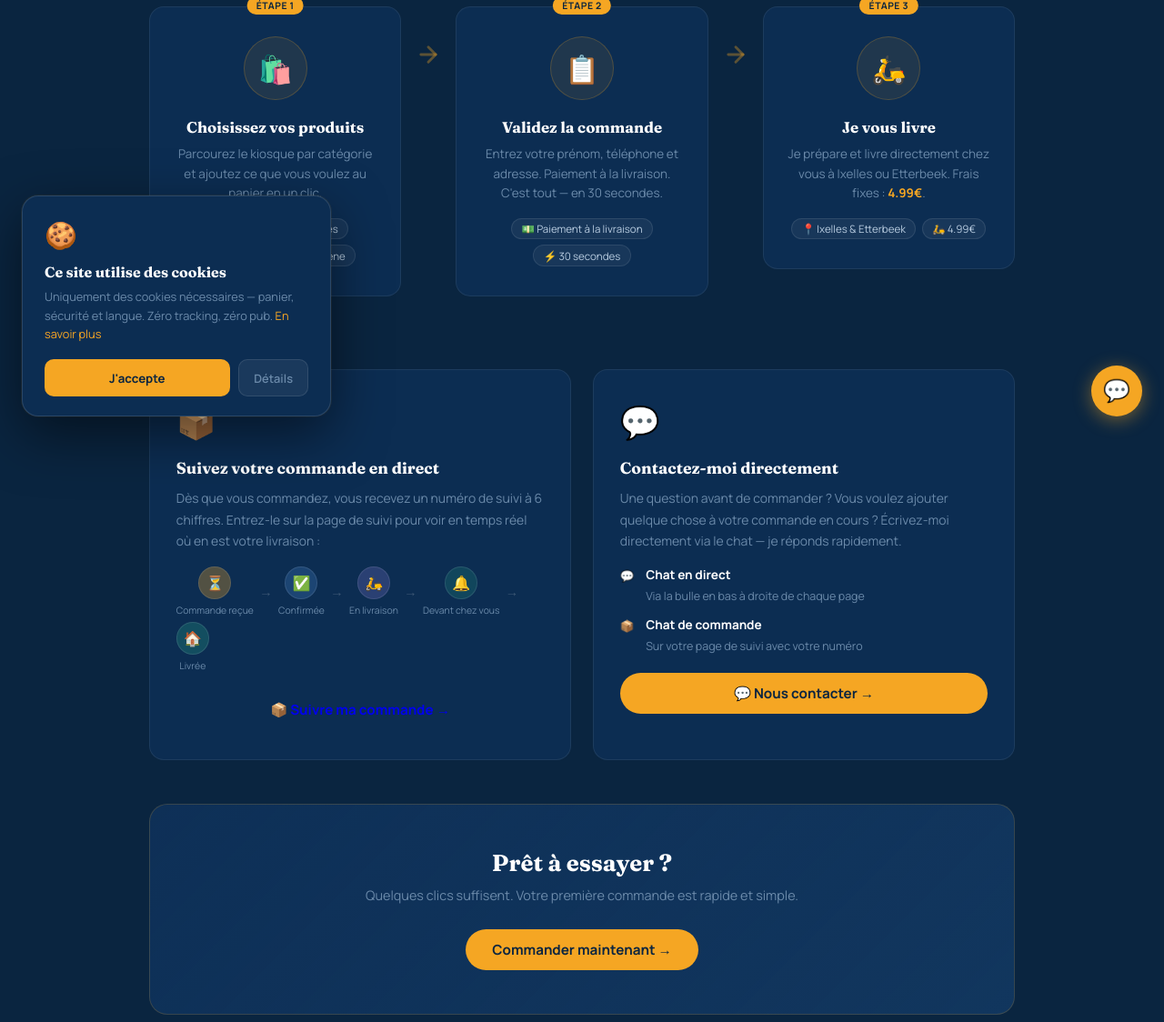
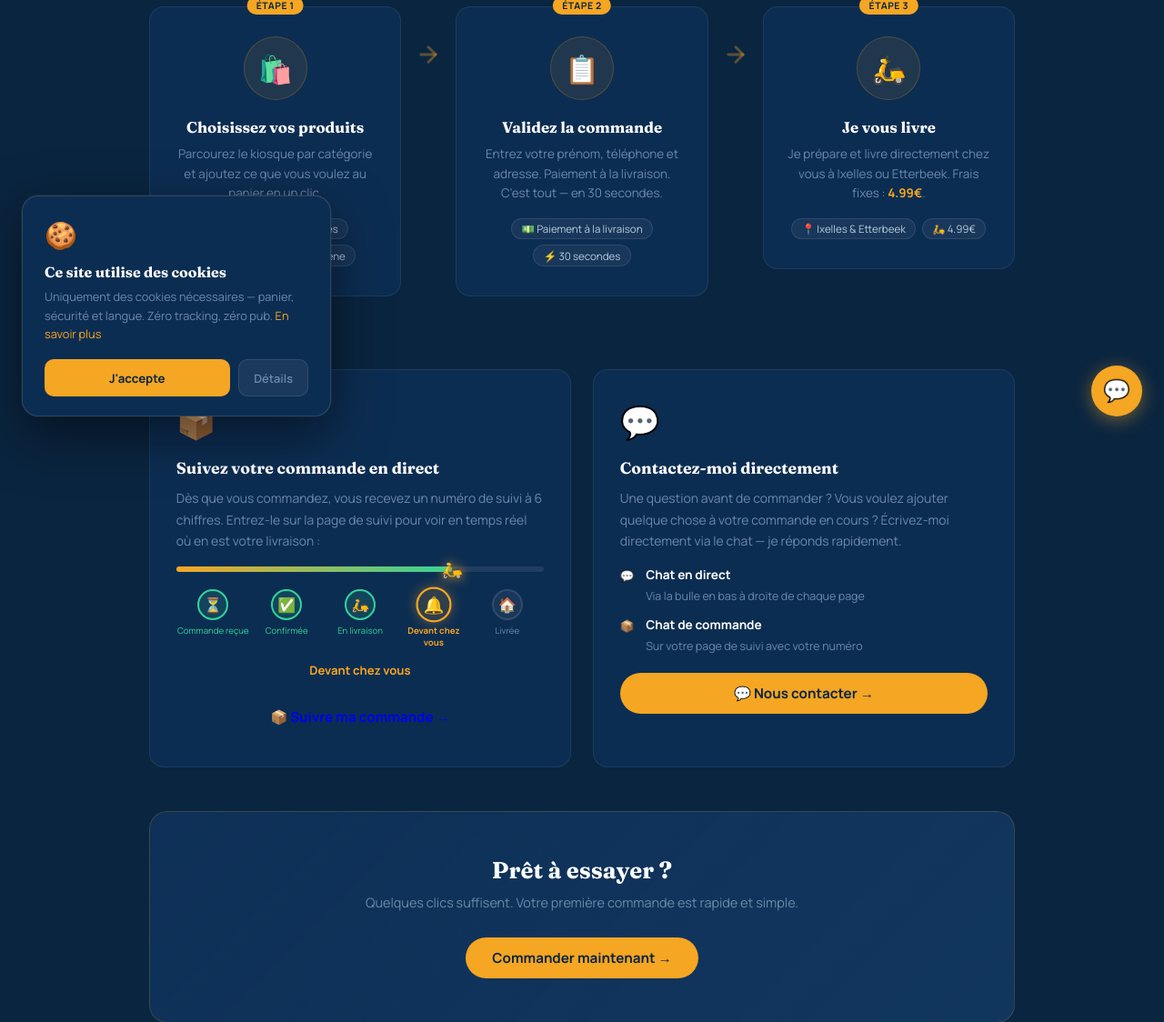
Before and after one commit to hichamgh23/kiosque-bxl, a Django app: page /comment-ca-marche/ in a window 1280 px wide. Shown: the part 318-1442 px from the top of the page at 91% size. Run offline with Django 5.2, Linux system fonts and the light colour scheme; data comes from the database, SQL or seed files in the repository; data that the repository does not hold is empty; parts of the project's set-up code (start-up, migrations or seed data) failed here and were passed over.

Commit message:
Add animated bus line tracking display on how it works page

```diff
--- a/core/templates/core/how_it_works.html
+++ b/core/templates/core/how_it_works.html
@@ -152,12 +152,68 @@
 .extra-card h3 { font-family:'Fraunces',serif; font-size:1.1rem; color:var(--white); margin-bottom:0.7rem; }
 .extra-card p { font-size:0.87rem; color:var(--text-muted); line-height:1.7; margin-bottom:1rem; }
 
-/* Suivi steps */
-.track-steps { display:flex; align-items:center; flex-wrap:wrap; gap:0.4rem; margin-top:0.5rem; }
-.ts { display:flex; flex-direction:column; align-items:center; gap:0.3rem; }
-.ts-dot { width:36px; height:36px; border-radius:50%; display:flex; align-items:center; justify-content:center; font-size:1rem; border:1px solid rgba(255,255,255,0.1); }
-.ts span:last-child { font-size:0.65rem; color:var(--text-muted); white-space:nowrap; }
-.ts-arrow { color:rgba(255,255,255,0.2); font-size:0.9rem; }
+/* ── Bus line ── */
+.busline { margin-top:0.8rem; }
+.bl-track {
+    position: relative;
+    height: 6px;
+    background: rgba(255,255,255,0.08);
+    border-radius: 99px;
+    margin: 0 0 1.2rem;
+}
+.bl-progress {
+    position: absolute; left:0; top:0; height:100%;
+    background: linear-gradient(90deg, var(--gold), #34d399);
+    border-radius: 99px;
+    width: 0%;
+    transition: width 0.8s cubic-bezier(0.4,0,0.2,1);
+}
+.bl-bus {
+    position: absolute; top: 50%;
+    transform: translate(-50%, -50%);
+    font-size: 1.2rem;
+    left: 0%;
+    transition: left 0.8s cubic-bezier(0.4,0,0.2,1);
+    filter: drop-shadow(0 0 6px rgba(245,166,35,0.8));
+}
+.bl-stops {
+    display: flex; justify-content: space-between;
+    position: relative;
+}
+.bl-stop {
+    display: flex; flex-direction: column; align-items: center;
+    gap: 0.4rem; flex: 1;
+}
+.bl-dot {
+    width: 34px; height: 34px; border-radius: 50%;
+    display: flex; align-items: center; justify-content: center;
+    font-size: 1rem;
+    background: rgba(255,255,255,0.05);
+    border: 2px solid rgba(255,255,255,0.1);
+    transition: all 0.4s;
+}
+.bl-stop.done .bl-dot {
+    background: rgba(52,211,153,0.15);
+    border-color: #34d399;
+}
+.bl-stop.active .bl-dot {
+    background: rgba(245,166,35,0.15);
+    border-color: var(--gold);
+    box-shadow: 0 0 12px rgba(245,166,35,0.4);
+    transform: scale(1.15);
+}
+.bl-label {
+    font-size: 0.6rem; color: var(--text-muted);
+    text-align: center; line-height: 1.3;
+    transition: color 0.4s;
+}
+.bl-stop.active .bl-label { color: var(--gold); font-weight: 700; }
+.bl-stop.done  .bl-label  { color: #34d399; }
+.bl-status {
+    text-align: center; margin-top: 0.9rem;
+    font-size: 0.82rem; font-weight: 700; color: var(--gold);
+    min-height: 1.2rem;
+}
 
 /* Contact ways */
 .contact-ways { display:flex; flex-direction:column; gap:0.8rem; }
@@ -265,17 +321,38 @@
             <div class="extra-icon">📦</div>
             <h3>{% trans "Suivez votre commande en direct" %}</h3>
             <p>{% trans "Dès que vous commandez, vous recevez un numéro de suivi à 6 chiffres. Entrez-le sur la page de suivi pour voir en temps réel où en est votre livraison :" %}</p>
-            <div class="track-steps">
-                <div class="ts"><span class="ts-dot" style="background:rgba(245,166,35,0.3);color:var(--gold)">⏳</span><span>{% trans "Commande reçue" %}</span></div>
-                <div class="ts-arrow">→</div>
-                <div class="ts"><span class="ts-dot" style="background:rgba(96,165,250,0.2);color:#60a5fa">✅</span><span>{% trans "Confirmée" %}</span></div>
-                <div class="ts-arrow">→</div>
-                <div class="ts"><span class="ts-dot" style="background:rgba(167,139,250,0.2);color:#a78bfa">🛵</span><span>{% trans "En livraison" %}</span></div>
-                <div class="ts-arrow">→</div>
-                <div class="ts"><span class="ts-dot" style="background:rgba(52,211,153,0.15);color:#34d399">🔔</span><span>{% trans "Devant chez vous" %}</span></div>
-                <div class="ts-arrow">→</div>
-                <div class="ts"><span class="ts-dot" style="background:rgba(52,211,153,0.2);color:var(--success)">🏠</span><span>{% trans "Livrée" %}</span></div>
+
+            <!-- Bus line display -->
+            <div class="busline" id="busline">
+                <div class="bl-track">
+                    <div class="bl-progress" id="bl-progress"></div>
+                    <div class="bl-bus" id="bl-bus">🛵</div>
+                </div>
+                <div class="bl-stops">
+                    <div class="bl-stop active" data-step="0">
+                        <div class="bl-dot"><span>⏳</span></div>
+                        <div class="bl-label">{% trans "Commande reçue" %}</div>
+                    </div>
+                    <div class="bl-stop" data-step="1">
+                        <div class="bl-dot"><span>✅</span></div>
+                        <div class="bl-label">{% trans "Confirmée" %}</div>
+                    </div>
+                    <div class="bl-stop" data-step="2">
+                        <div class="bl-dot"><span>🛵</span></div>
+                        <div class="bl-label">{% trans "En livraison" %}</div>
+                    </div>
+                    <div class="bl-stop" data-step="3">
+                        <div class="bl-dot"><span>🔔</span></div>
+                        <div class="bl-label">{% trans "Devant chez vous" %}</div>
+                    </div>
+                    <div class="bl-stop" data-step="4">
+                        <div class="bl-dot"><span>🏠</span></div>
+                        <div class="bl-label">{% trans "Livrée" %}</div>
+                    </div>
+                </div>
+                <div class="bl-status" id="bl-status">{% trans "Commande reçue" %}</div>
             </div>
+
             <a href="{% url 'track_search' %}" class="btn btn-ghost" style="margin-top:1.2rem;width:100%;justify-content:center">📦 {% trans "Suivre ma commande" %} →</a>
         </div>
 
@@ -312,4 +389,37 @@
     </div>
 
 </div>
+
+<script>
+(function(){
+    var stops = document.querySelectorAll('.bl-stop');
+    var progress = document.getElementById('bl-progress');
+    var bus = document.getElementById('bl-bus');
+    var statusTxt = document.getElementById('bl-status');
+    if(!stops.length) return;
+
+    var labels = Array.from(stops).map(function(s){ return s.querySelector('.bl-label').textContent.trim(); });
+    var pcts   = [0, 25, 50, 75, 100];
+    var current = 0;
+
+    function goTo(step){
+        stops.forEach(function(s, i){
+            s.classList.remove('active','done');
+            if(i < step)  s.classList.add('done');
+            if(i === step) s.classList.add('active');
+        });
+        progress.style.width = pcts[step] + '%';
+        bus.style.left       = pcts[step] + '%';
+        statusTxt.textContent = labels[step];
+    }
+
+    goTo(0);
+
+    /* Avance automatiquement toutes les 1.8s, repart au début */
+    setInterval(function(){
+        current = (current + 1) % stops.length;
+        goTo(current);
+    }, 1800);
+})();
+</script>
 {% endblock %}
```
